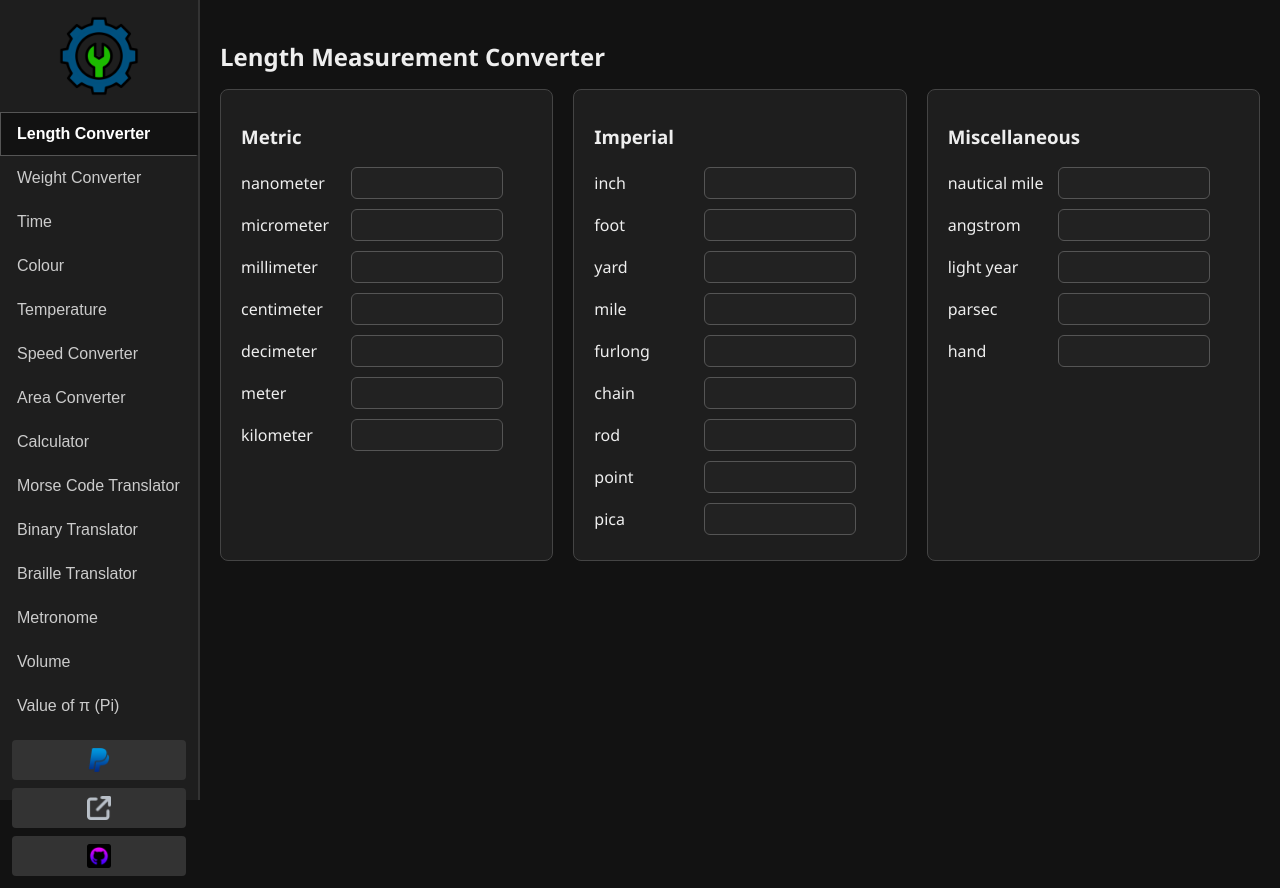
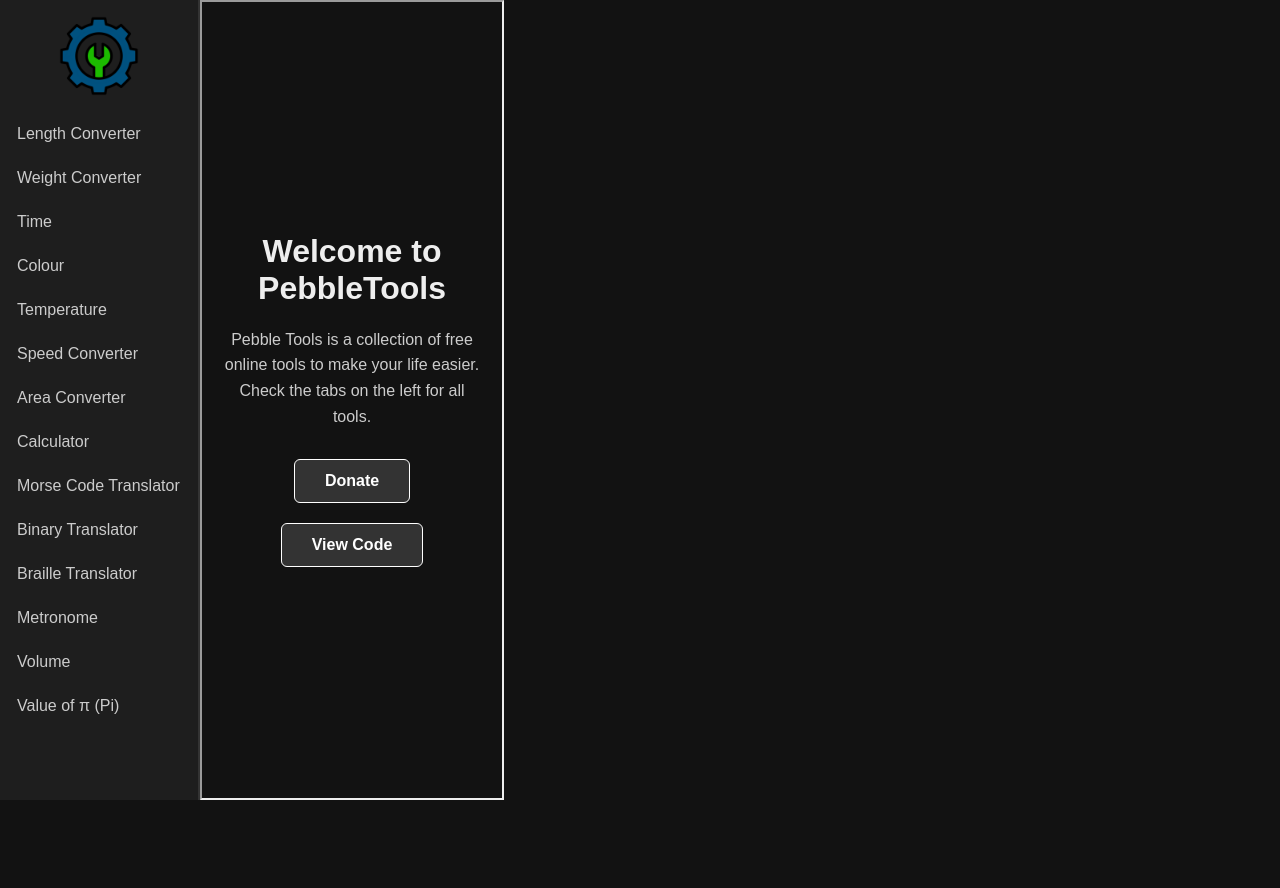
Before and after one commit to FreddieThePebble/PebbleTools, a plain HTML site: page web/index.html in a window 1280 px wide. After the commit the page ends 800 px from the top, so only its background shows below. Drawn offline with Linux system fonts and the light colour scheme.

Commit message:
Update index.html

```diff
--- a/web/index.html
+++ b/web/index.html
@@ -29,29 +29,6 @@
   }
   .tab:hover { background:#333; color:#fff; }
   .tab.active { background:#121212; color:#fff; font-weight:bold; border:1px solid #555; border-right:2px solid #121212; }
-
-  .buttons {
-    margin-top:auto;
-    display:flex;
-    flex-direction:column;
-    gap:8px;
-    padding:12px;
-  }
-  .buttons a, .buttons button {
-    background:#333;
-    padding:8px;
-    border:none;
-    border-radius:4px;
-    cursor:pointer;
-    display:flex;
-    justify-content:center;
-    align-items:center;
-    transition:0.2s;
-  }
-  .buttons a:hover, .buttons button:hover { background:#555; }
-  .buttons img { width:24px; height:24px; }
-
-  iframe { flex-grow:1; border:none; background:#121212; }
 </style>
 </head>
 <body>
@@ -73,21 +50,9 @@
   <div class="tab" data-src="metronome.html">Metronome</div>
   <div class="tab" data-src="volume.html">Volume</div>
   <div class="tab" data-src="pi.html">Value of π (Pi)</div>
-
-  <div class="buttons">
-    <a href="https://www.paypal.com/donate/?hosted_button_id=XX5U9H8HCN6B4" target="_blank">
-      <img src="https://raw.githubusercontent.com/FreddieThePebble/PebbleTools/refs/heads/main/assets/ui/paypal.png" alt="Donate">
-    </a>
-    <button onclick="window.open('https://freddiethepebble.github.io/PebbleTools/web/', '_blank')">
-      <img src="https://raw.githubusercontent.com/FreddieThePebble/PebbleTools/refs/heads/main/assets/ui/open.png" alt="Open">
-    </button>
-    <button onclick="window.open('https://github.com/FreddieThePebble/PebbleTools/tree/main', '_blank')">
-      <img src="https://raw.githubusercontent.com/FreddieThePebble/PebbleTools/refs/heads/main/assets/ui/github.png" alt="GitHub">
-    </button>
-  </div>
 </div>
 
-<iframe id="tabContent" src="length.html"></iframe>
+<iframe id="tabContent" src="welcome.html"></iframe>
 
 <script>
   const tabs = document.querySelectorAll('.tab');
@@ -111,10 +76,9 @@
   const tabParam = params.get('tab');
   if (tabParam) {
     const success = activateTab(tabParam);
-    if (!success) activateTab('length');
+    if (!success) iframe.src = 'welcome.html'; if tab param not found
   } else {
-    activateTab('length');
-  }
+    iframe.src = 'welcome.html';
 
   tabs.forEach(tab => {
     tab.addEventListener('click', () => {
```
